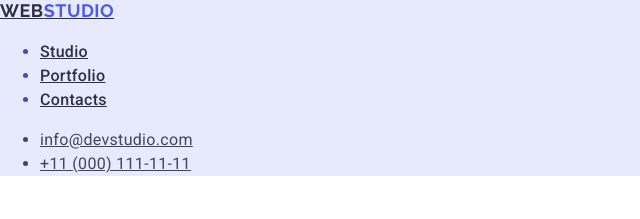
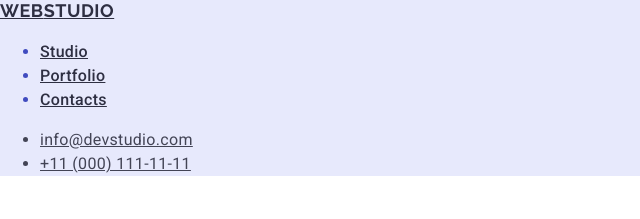
Before and after one commit to IonutSebastian9/goit-markup-hw-02, a plain HTML site: page index.html in a window 1280 px wide. Shown: the top 219 px of the page, 0-640 px from the left. Drawn offline with nearby package versions, Linux system fonts and the light colour scheme.

Commit message:
Update style.css

```diff
--- a/css/style.css
+++ b/css/style.css
@@ -25,7 +25,6 @@ body {
 
 .logo-span {
   color: var(--navy-blue-text);
-  color: #4d5ae5;
 }
 
 .header-link {
```
